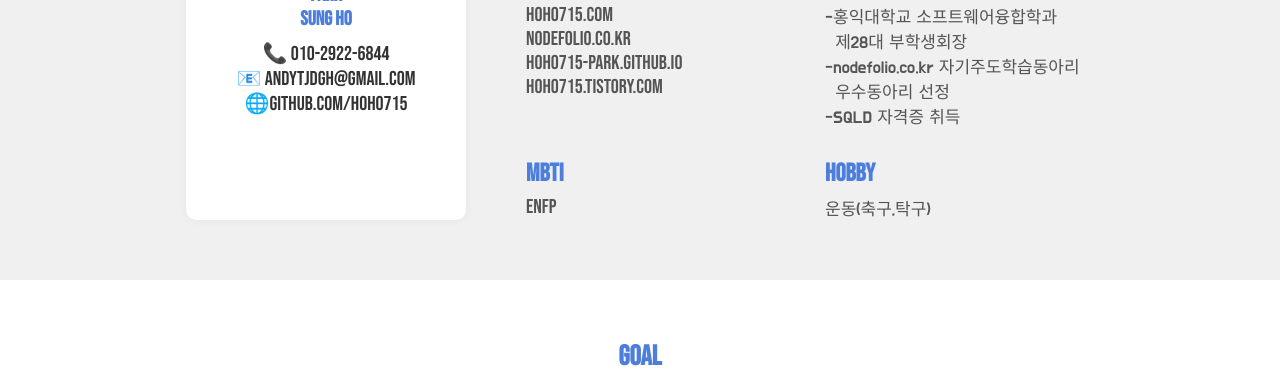
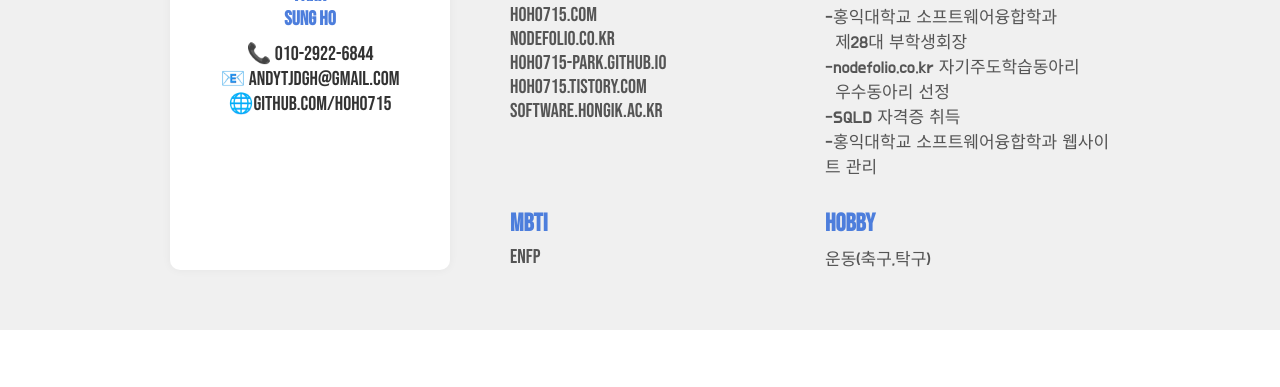
Before and after one commit to hoho715-park/hoho715-park.github.io, a plain HTML site: page index.html in a window 1280 px wide. Shown: the part 829-1216 px from the top of the page. Drawn offline with Linux system fonts and the light colour scheme; a web font is replaced by a local one.

Commit message:
feat : About 내용 추가

```diff
--- a/index.html
+++ b/index.html
@@ -72,12 +72,14 @@
           <a href="http://nodefolio.co.kr/"><p>nodefolio.co.kr</p></a>
           <a href="https://hoho715-park.github.io/"><p>hoho715-park.github.io</p></a>
           <a href="https://hoho715.tistory.com/"><p>hoho715.tistory.com</p></a>
+          <a href="https://software.hongik.ac.kr/home/"><p>software.hongik.ac.kr</p></a>
         </div>
         <div class="info-block">
           <h4>'25 ACTIVITIES</h4>
           <p class="korean">-홍익대학교 소프트웨어융합학과 <br>&nbsp;&nbsp;제28대 부학생회장</p>
           <p class="korean">-nodefolio.co.kr 자기주도학습동아리 <br>&nbsp;&nbsp;우수동아리 선정</p>
           <p class="korean">-SQLD 자격증 취득</p>
+          <p class="korean">-홍익대학교 소프트웨어융합학과 웹사이트 관리</p>
         </div>
         <div class="info-block">
           <h4>MBTI</h4>
```
